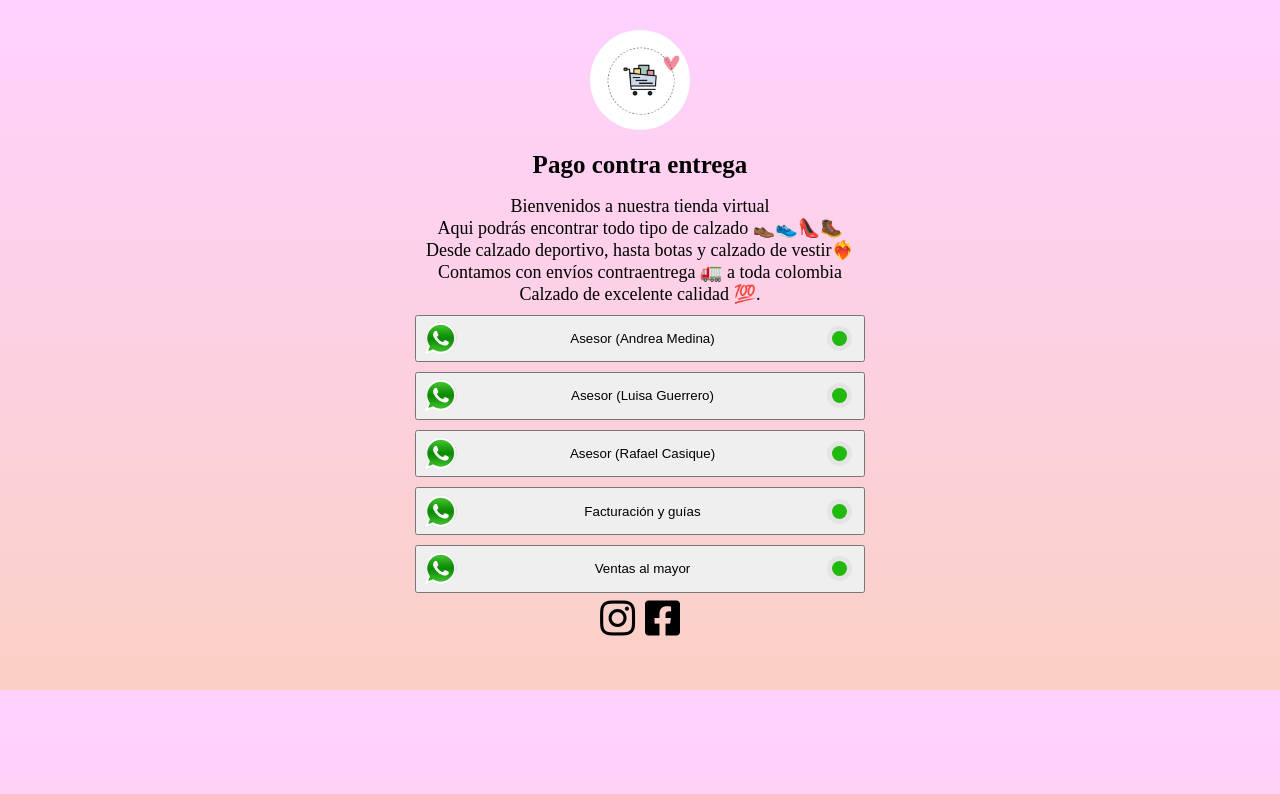
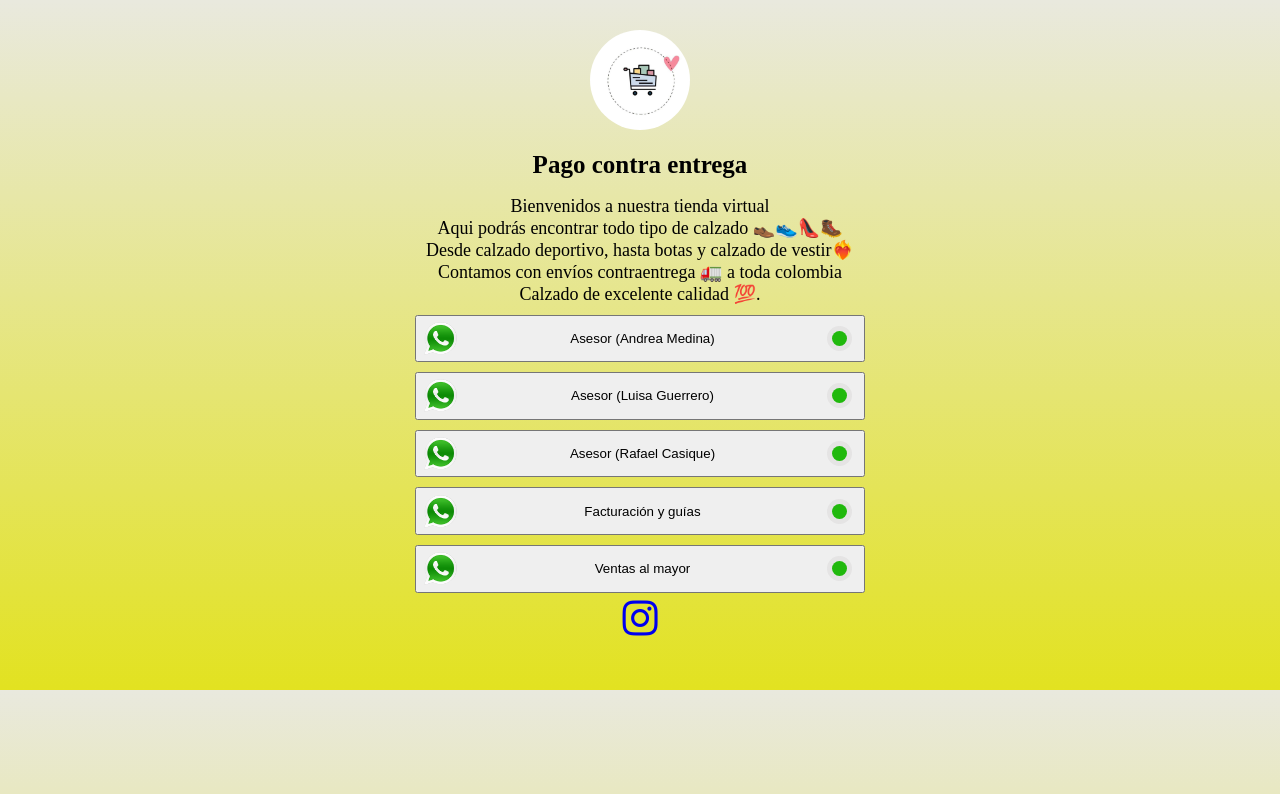
Before and after one commit to Cxrkeyb/Majesty_Shoes, a website: page index.html in a window 1280 px wide. Drawn offline with Linux system fonts and the light colour scheme.

Commit message:
Modificación de background

```diff
--- a/index.html
+++ b/index.html
@@ -93,8 +93,7 @@
                 </a>
             </div>
             <div class="container-logos">
-                <a><i class="fab fa-instagram"></i></a>
-                <a><i class="fab fa-facebook-square"></i></a>
+                <a href="https://www.instagram.com/majesty_shoes_1/" target="_blank"><i class="fab fa-instagram"></i></a>
             </div>
         </div>
     </div>
--- a/scss/_general.scss
+++ b/scss/_general.scss
@@ -1,3 +1,3 @@
 body{
-    background-image: linear-gradient(to top, #fad0c4 0%, #ffd1ff 100%);
+    background-image: linear-gradient(to top, #e2e220 0%, #e9e9de 100%);
 }
```
Also changed, not shown: css/style.css.
